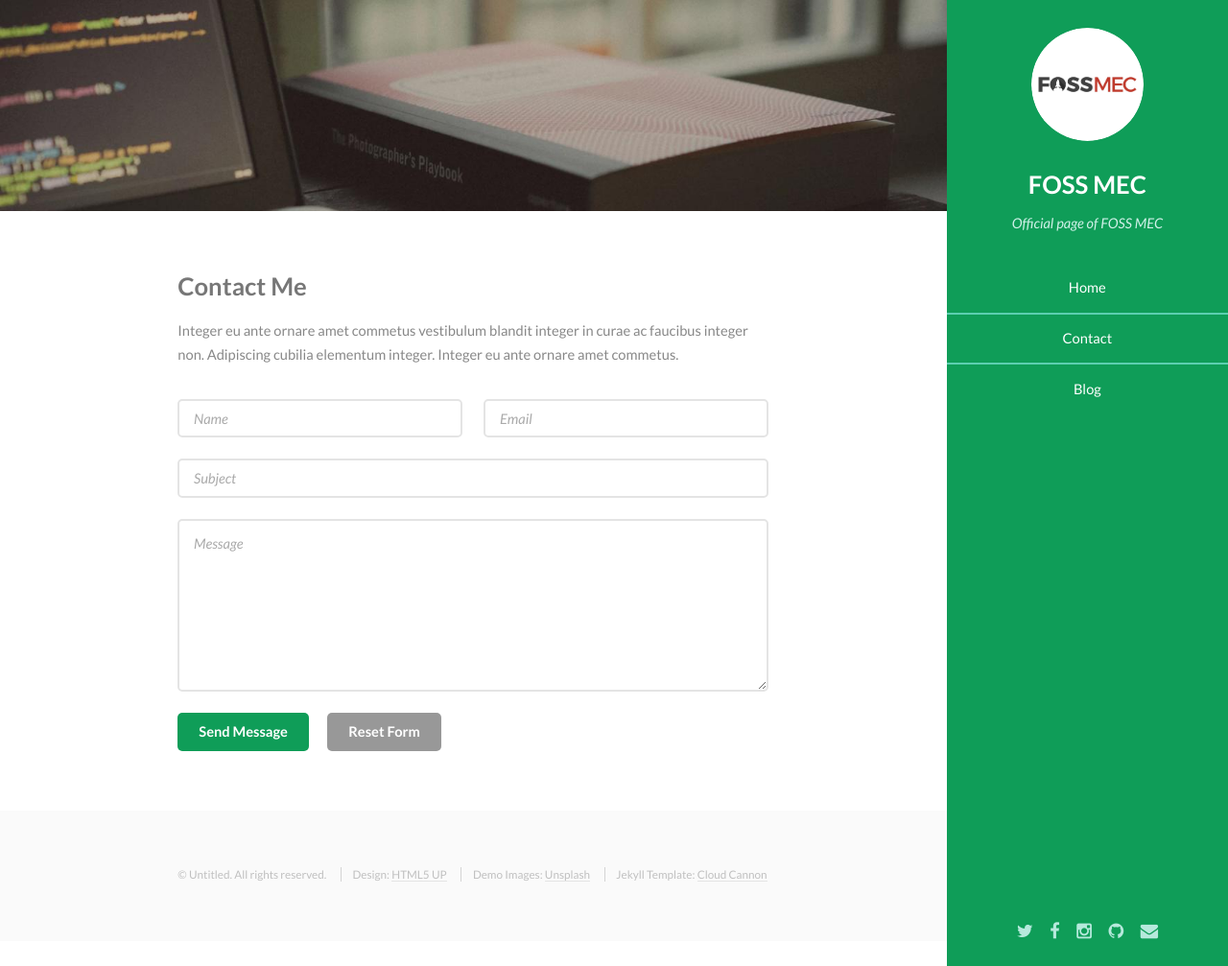
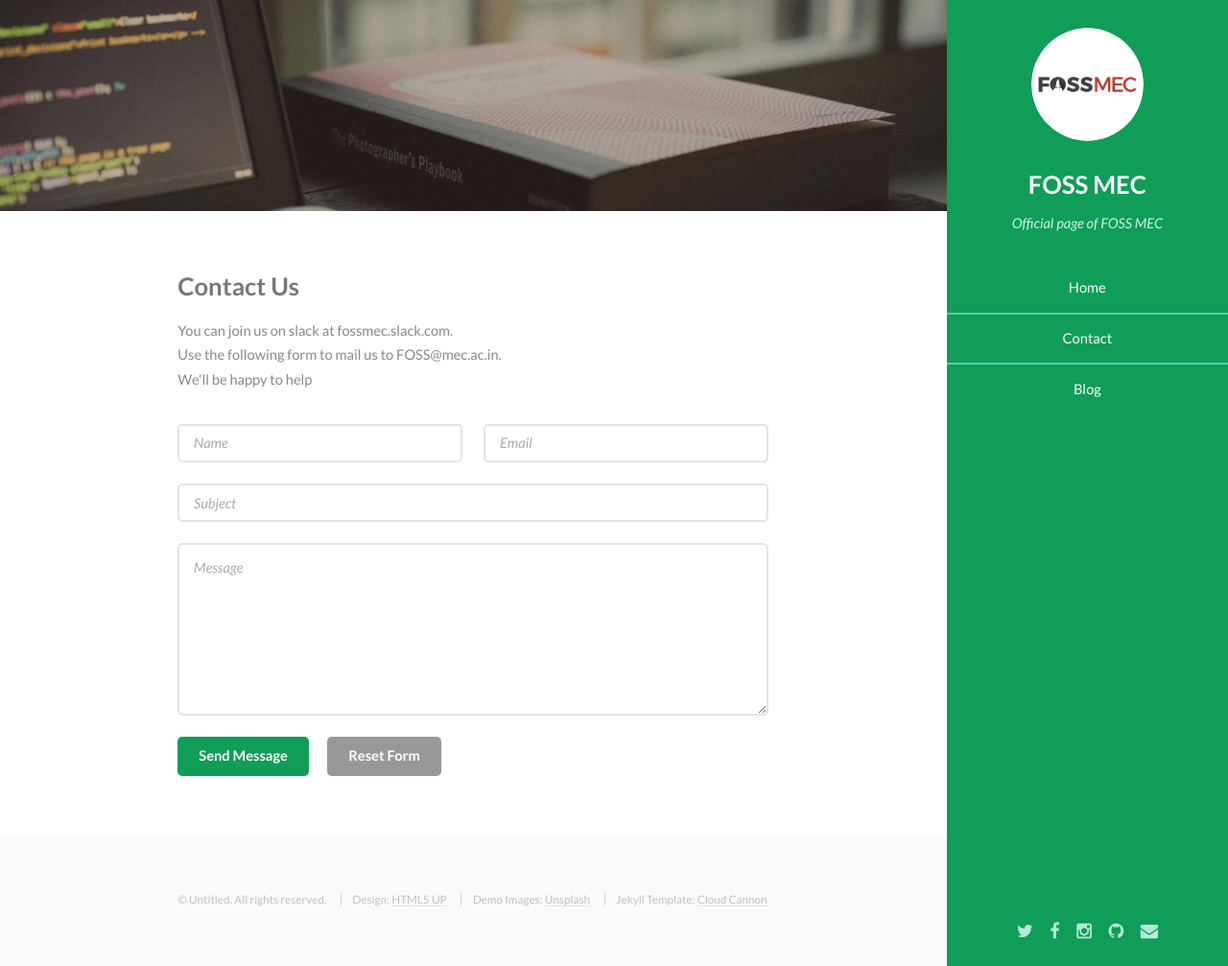
Before and after one commit to harirajk/fossmec.github.io, a Jekyll site: the page built from contact/index.html, in a window 1280 px wide and 1007 px high. Shown: the whole window at 96% size. Built offline with Jekyll 4.4.1, drawn with Linux system fonts in a browser that asks for light colours.

Commit message:
Changed basic info

```diff
--- a/_config.yml
+++ b/_config.yml
@@ -1,14 +1,15 @@
 # Site settings
-title: Ion
-email: your-email@domain.com
+title: FOSSMEC
+email: FOSS@mec.ac.in
+slack: fosscellmec.slack.com
 description: > # this means to ignore newlines until "baseurl:"
-  Write an awesome description for your new site here. You can edit this
-  line in _config.yml. It will appear in your document head meta (for
-  Google search results) and in your feed.xml site description.
+  FOSSCELL of MEC was made to inherit the technical workings of the College into a
+  more ordered working conditions under the club, and also to bring forth Open Source
+  culture by having enthusiasts working with the club on different interesting
+  softwares and projects, with people around the world.
 baseurl: "" # the subpath of your site, e.g. /blog/
-url: "http://yourdomain.com" # the base hostname & protocol for your site
-twitter_username: jekyllrb
-github_username:  jekyll
+url: "https://fossmec.github.io/" # the base hostname & protocol for your site
+github_username:  FossMec
 
 # Build settings
 markdown: kramdown
--- a/contact/index.html
+++ b/contact/index.html
@@ -1,12 +1,12 @@
 ---
-title: Contact Me
+title: Contact Us
 layout: default
 ---
 
 <section id="one">
     <div class="container">
-        <h3>Contact Me</h3>
-        <p>Integer eu ante ornare amet commetus vestibulum blandit integer in curae ac faucibus integer non. Adipiscing cubilia elementum integer. Integer eu ante ornare amet commetus.</p>
+        <h3>Contact Us</h3>
+        <p>You can join us on slack at fossmec.slack.com.<br>Use the following form to mail us to FOSS@mec.ac.in.<br>We'll be happy to help</p>
         <form method="post" action="#">
             <div class="row uniform">
                 <div class="6u 12u(xsmall)"><input type="text" name="name" id="name" placeholder="Name" /></div>
```
Also changed, not shown: siteicon.png (deleted).
